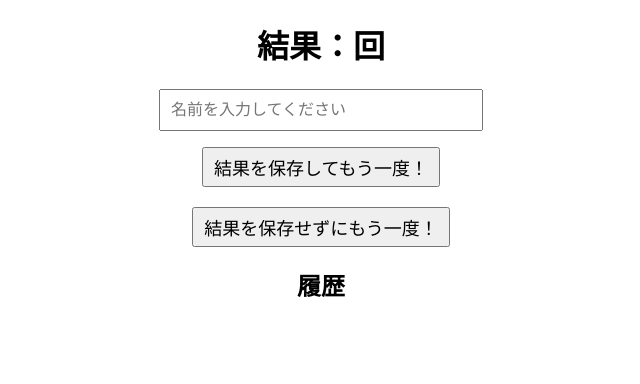
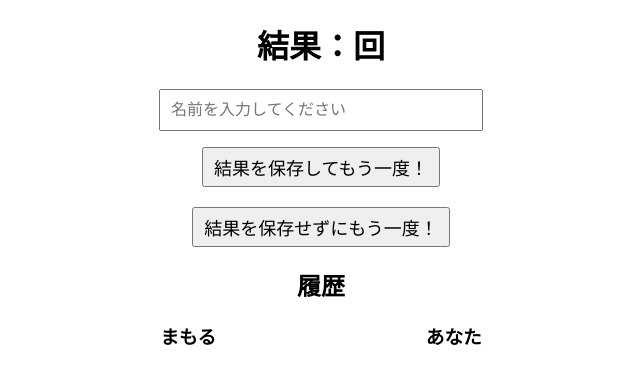
Before and after one commit to shunyanaka/shiritori, a Flask app: template templates/result.html in a window 1280 px wide. Shown: the top 384 px of the page, without its empty margins (319-959 px from the left). Run offline with Flask 3, Linux system fonts and the light colour scheme; the template is opened without the code that fills it, so the values that code supplies are empty.

Commit message:
」でもしりとり対応できるように改善

```diff
--- a/app.py
+++ b/app.py
@@ -47,7 +47,9 @@
 
 # 「ー」の文字を無視して末尾の文字を取得する
 def get_last_character(string):
-    match = re.search(r"([^ー])ー*$", string)
+    #match = re.search(r"([^ー])ー*$", string)
+    #match = re.search(r"([^ー])ー*$", string)
+    match = re.search(r"([^ー」])ー*」*$", string)
     if match:
         return match.group(1)
     return None
@@ -108,16 +110,18 @@
             return render_template('result.html', num=session['num'], message=message,shiritori_list=session['shiritori_list'])
             #return render_template('result.html', num=num, message=message,shiritori_list=shiritori_list)
 
+        char1 = get_last_character(session['pre_text'])
+
         # 相手の「しり」の文字が小文字なら、大文字に変換（２回目以降）
         #if num != 0:
         if session['num'] != 0:
             #char = convert_to_large_char(pre_text[-1])
-            char = convert_to_large_char(session['pre_text'][-1])
+            char2 = convert_to_large_char(char1)
 
         # 言葉の「しり」を取っていなければしりとり終了
         #if num != 0 and text[0] != char:
-        if session['num'] != 0 and text[0] != char:
-            message = f"「{char}」という文字から始めてないよ！"
+        if session['num'] != 0 and text[0] != char2:
+            message = f"「{char2}」という文字から始めてないよ！"
             return render_template('result.html', num=session['num'], message=message,shiritori_list=session['shiritori_list'])
             #return render_template('result.html', num=num, message=message,shiritori_list=shiritori_list)
 
@@ -158,7 +162,7 @@
             response = openai.ChatCompletion.create(
                 model="gpt-3.5-turbo",
                 messages=[
-                {"role": "system", "content": "1つの単語のみを平仮名で回答してください。"},
+                {"role": "system", "content": "1つの単語のみを平仮名で回答してください。「」の記号は使わないでください"},
                 {"role": "user", "content": f"「{shiri}」から始まる単語を1つだけ述べてください。ただし、「ん」で終わる回答はやめてください。漢字やカタカナではなく平仮名で答えてください。"}
                 ]
             )
@@ -176,7 +180,7 @@
 
         # AIの回答を履歴に追加
         #shiritori_list.append(res)
-        session['shiritori_list'].extend([text, res])
+        session['shiritori_list'].extend([res])
 
         # AIの解答を記録
         #pre_text = res
--- a/templates/result.html
+++ b/templates/result.html
@@ -26,6 +26,11 @@
 
     <!-- 会話の履歴を全て表示 -->
     <h2 class="centered-text">履歴</h2>
+    <h3 class="centered-text">
+        <span>まもる</span>
+        <span class="spacer"></span>
+        <span>あなた</span>
+    </h3>
     <div style="overflow-y: scroll; max-height: 300px;">
         {% for item in shiritori_list %}
             <div class="balloon {{ 'right' if loop.index % 2 == 1 else 'left' }}">
```
